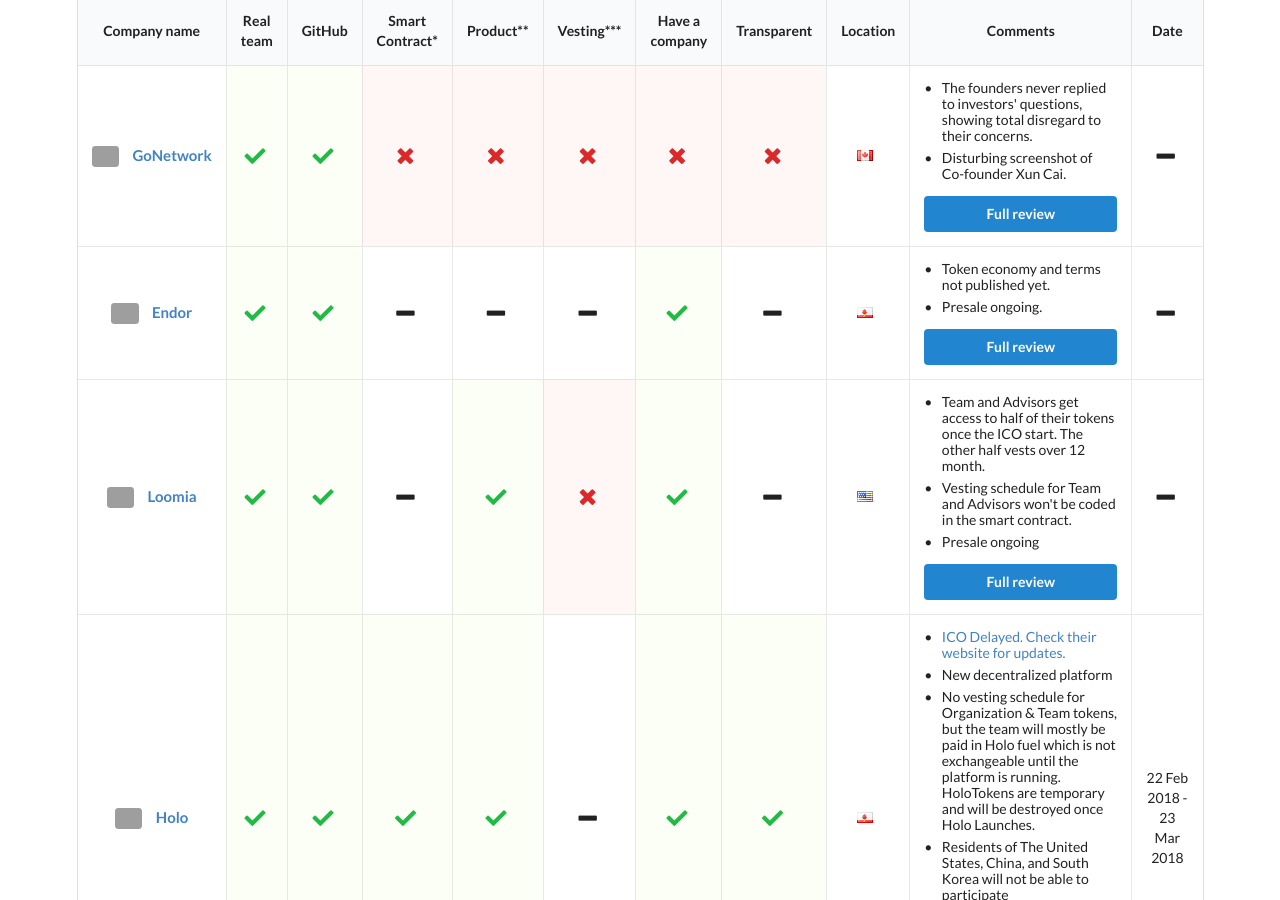
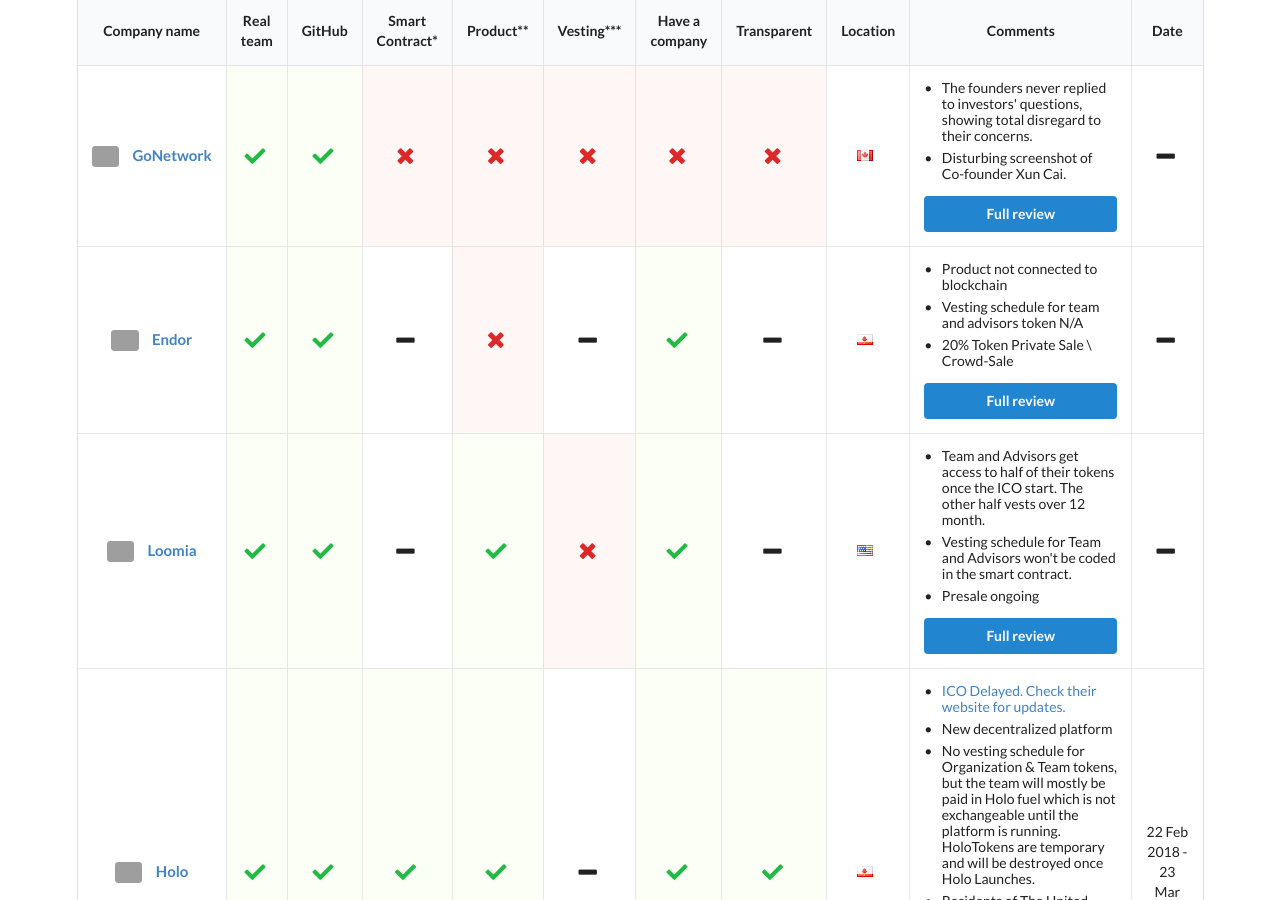
Before and after one commit to ico-check/ico-check, a Jekyll site: the page built from index.md, in a window 1280 px wide and 900 px high, scrolled down 496 px. Built offline with Jekyll 4.4.1, drawn with Linux system fonts in a browser that asks for light colours; nearby versions of some CDN libraries; grey boxes are pictures that could not be loaded.

Commit message:
47-endor-ico-check
Comment Update

```diff
--- a/_data/active-future-icos.yml
+++ b/_data/active-future-icos.yml
@@ -24,14 +24,15 @@
   real_team: true
   github: true
   smart_contract:
-  product:
+  product: false
   min_vesting:
   have_company: true
   transparent:
   location: Gibraltar
   comments:
-    - content: Token economy and terms not published yet.
-    - content: Presale ongoing.
+    - content: Product not connected to blockchain
+    - content: Vesting schedule for team and advisors token N/A
+    - content: 20% Token Private Sale \ Crowd-Sale
   ico_start_date:
   ico_end_date:
   safe:
```
